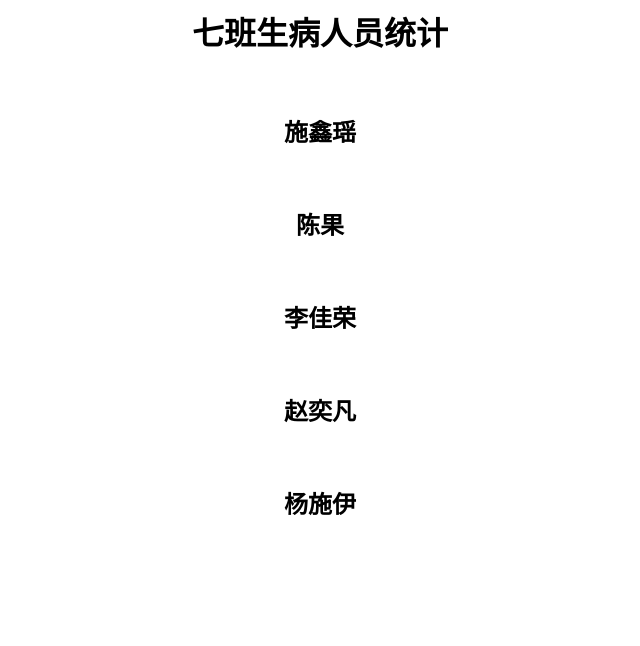
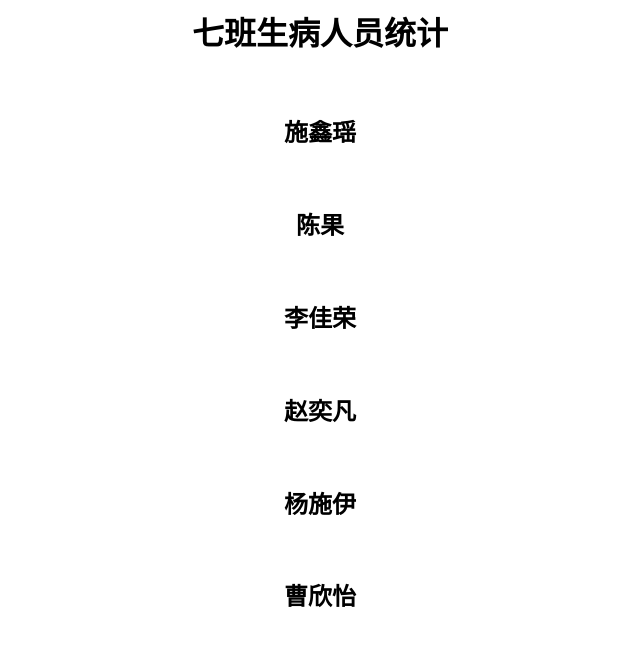
Before and after one commit to 55255666/class7-sickness, a plain HTML site: page index.html in a window 1280 px wide. Shown: the whole page, without its empty margins (320-960 px from the left). Drawn offline with Linux system fonts and the light colour scheme.

Commit message:
Update index.html

```diff
--- a/index.html
+++ b/index.html
@@ -15,5 +15,7 @@
     		<br />
 		<h2 style="text-align:center" color="black">杨施伊</h2>
     		<br />
+		<h2 style="text-align:center" color="black">曹欣怡</h2>
+    		<br />
 	</body>
 </html>
```
